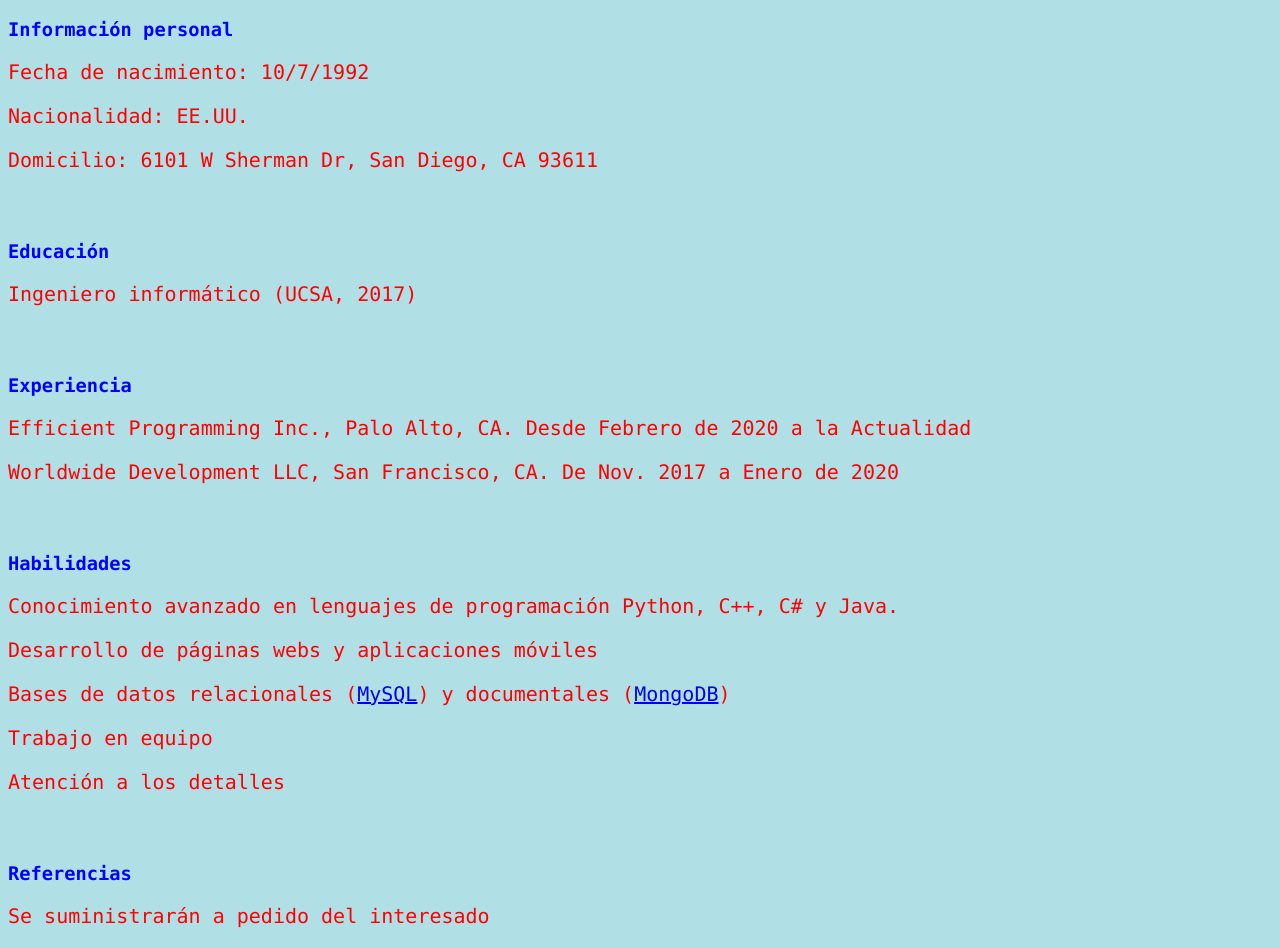
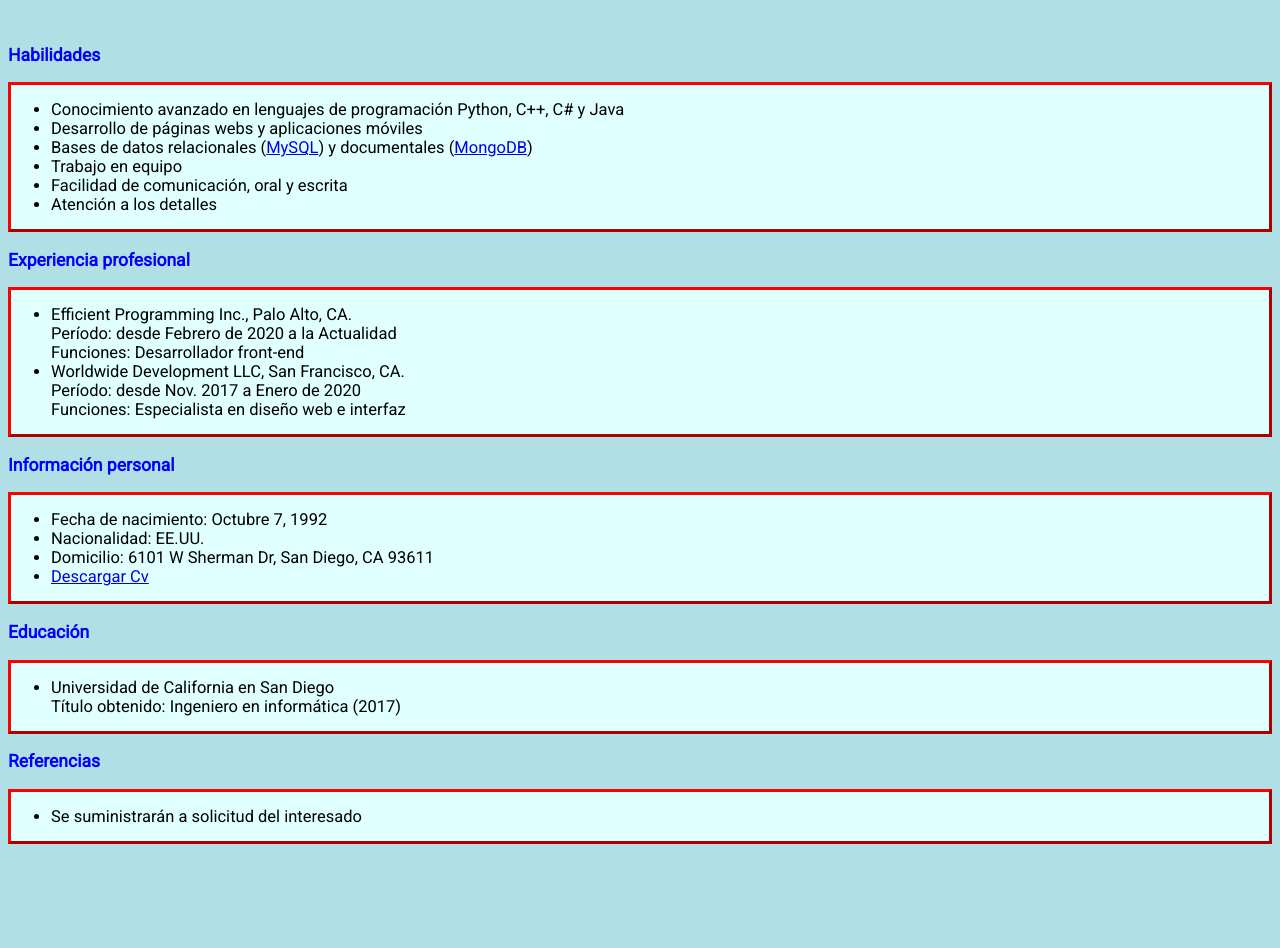
Before and after one commit to PABALV01/Front-end_Academy_2022.github.io, a plain HTML site: page index.html in a window 1280 px wide. Shown: the part 400-1348 px from the top of the page. After the commit the page ends 1252 px from the top, so only its background shows below. Drawn offline with Linux system fonts and the light colour scheme.

Commit message:
Update index.html

```diff
--- a/index.html
+++ b/index.html
@@ -1,9 +1,20 @@
 <!DOCTYPE html>
 <html>
-
 <head>
 <title>Cv Elijah Sanchez</title>
-    <link rel="stylesheet" type="text/css" href="style.css">
+<link rel="stylesheet" href="https://fonts.googleapis.com/css2?family=Roboto">
+<link rel="stylesheet" href="style.css">
+<style>
+body {
+        font-family: 'Roboto', serif;
+        font-size: 15px;
+}
+div {
+  border: 3px outset red;
+  background-color: lightcyan;
+  text-align: left;
+}
+</style>
 </head>
 
 <body>
@@ -13,32 +24,53 @@
 	<p ALIGN="CENTER">(280) 656-5044</p>
 	<p ALIGN="CENTER"><a href="mailto:elijah.sanchez@example.com">elijah.sanchez@example.com</a></p>
 	<P>&#12288;</P>
-
-    <h3>Información personal</h3>
-    <p>Fecha de nacimiento: 10/7/1992</p>
-    <p>Nacionalidad: EE.UU.</p>
-    <p>Domicilio: 6101 W Sherman Dr, San Diego, CA 93611</p>
-    <P>&#12288;</P>
-
-    <h3>Educación</h3>
-    <p>Ingeniero informático (UCSA, 2017)
-    <P>&#12288;</P>
-
-    <h3>Experiencia</h3>
-    <p>Efficient Programming Inc., Palo Alto, CA. Desde Febrero de 2020 a la Actualidad</p>
-    <p>Worldwide Development LLC, San Francisco, CA. De Nov. 2017 a Enero de 2020</p>
 	<P>&#12288;</P>
 
 <h3>Habilidades</h3>
-    <p>Conocimiento avanzado en lenguajes de programación Python, C++, C# y Java.</p>
-    <p>Desarrollo de páginas webs y aplicaciones móviles</p>
-    <p>Bases de datos relacionales (<a href="https://www.mysql.com/" target="_blank">MySQL</a>) y documentales (<a href="https://www.mongodb.com/" target="_blank">MongoDB<a/>)</p>
-    <p>Trabajo en equipo</p>
-    <p>Atención a los detalles</p>
-    <P>&#12288;</P>
+     <div>
+      <ul>
+        <li>Conocimiento avanzado en lenguajes de programación Python, C++, C# y Java</li>
+        <li>Desarrollo de páginas webs y aplicaciones móviles</li>
+        <li>Bases de datos relacionales (<a href="https://www.mysql.com/" target="_blank">MySQL</a>) y documentales (<a href="https://www.mongodb.com/" target="_blank">MongoDB<a/>)</li>
+	<li>Trabajo en equipo</li>
+        <li>Facilidad de comunicación, oral y escrita</li>
+        <li>Atención a los detalles</li>
+      </ul>
+    </div>
+
+<h3>Experiencia profesional</h3>
+     <div>
+      <ul>
+        <li>Efficient Programming Inc., Palo Alto, CA.<br>Período: desde Febrero de 2020 a la Actualidad<br>Funciones: Desarrollador front-end</li>
+        <li>Worldwide Development LLC, San Francisco, CA.<br>Período: desde Nov. 2017 a Enero de 2020<br>Funciones: Especialista en diseño web e interfaz</li>
+      </ul>
+    </div>
+
+<h3>Información personal</h3>
+    <div>
+      <ul>
+        <li>Fecha de nacimiento: Octubre 7, 1992</li>
+        <li>Nacionalidad: EE.UU.</li>
+        <li>Domicilio: 6101 W Sherman Dr, San Diego, CA 93611</li>
+	<li><a class="Navbar-btn Navbar-btn--main" href="https://raw.githubusercontent.com/PABALV01/Front-end_Academy_2022.github.io/main/Cv_Elijah_Sanchez.pdf" target="_blank">Descargar<span> Cv</span>
+        </a>
+      </li>
+      </ul>
+    </div>
+
+<h3>Educación</h3>
+     <div>
+      <ul>
+        <li>Universidad de California en San Diego <br> Título obtenido: Ingeniero en informática (2017)</li>
+      </ul>
+     </div>
 
 <h3>Referencias</h3>
-    <p>Se suministrarán a pedido del interesado</p>
+      <div>
+       <ul>
+	<li>Se suministrarán a solicitud del interesado</li>
+       </ul>
+      </div>
 
 </body>
 
```
Lines whose indentation alone changed are shown as unchanged.
